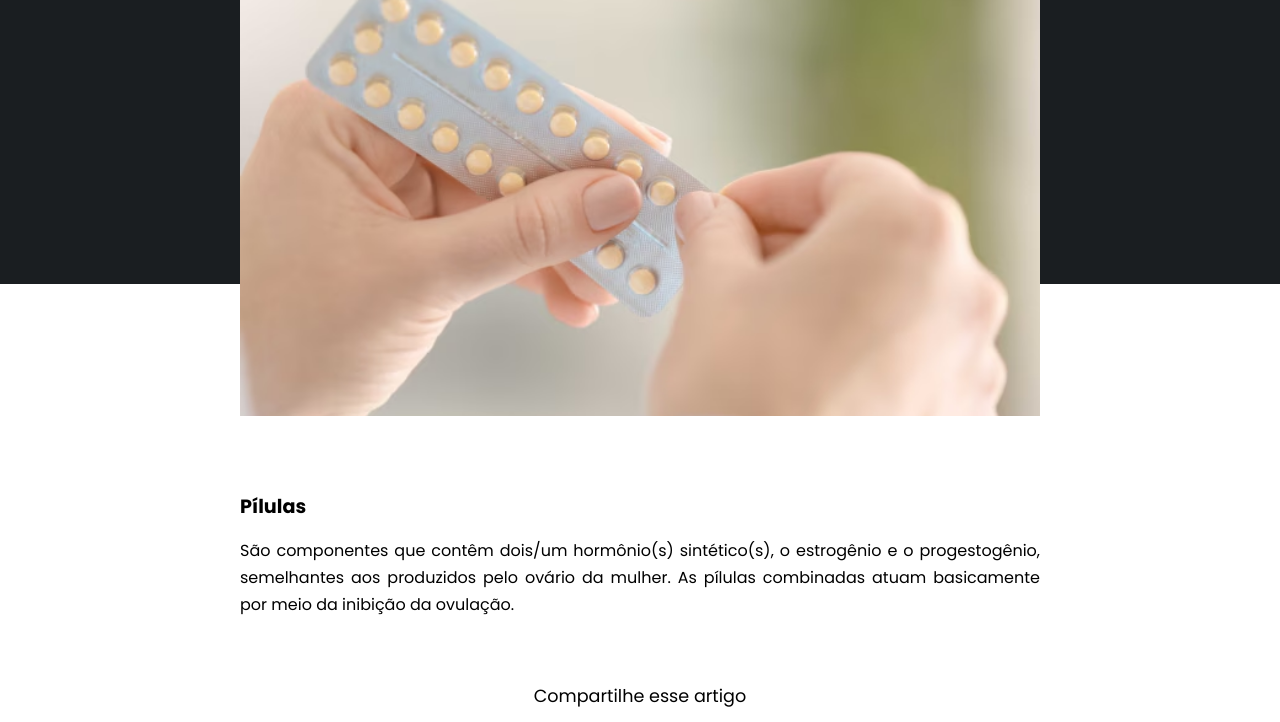
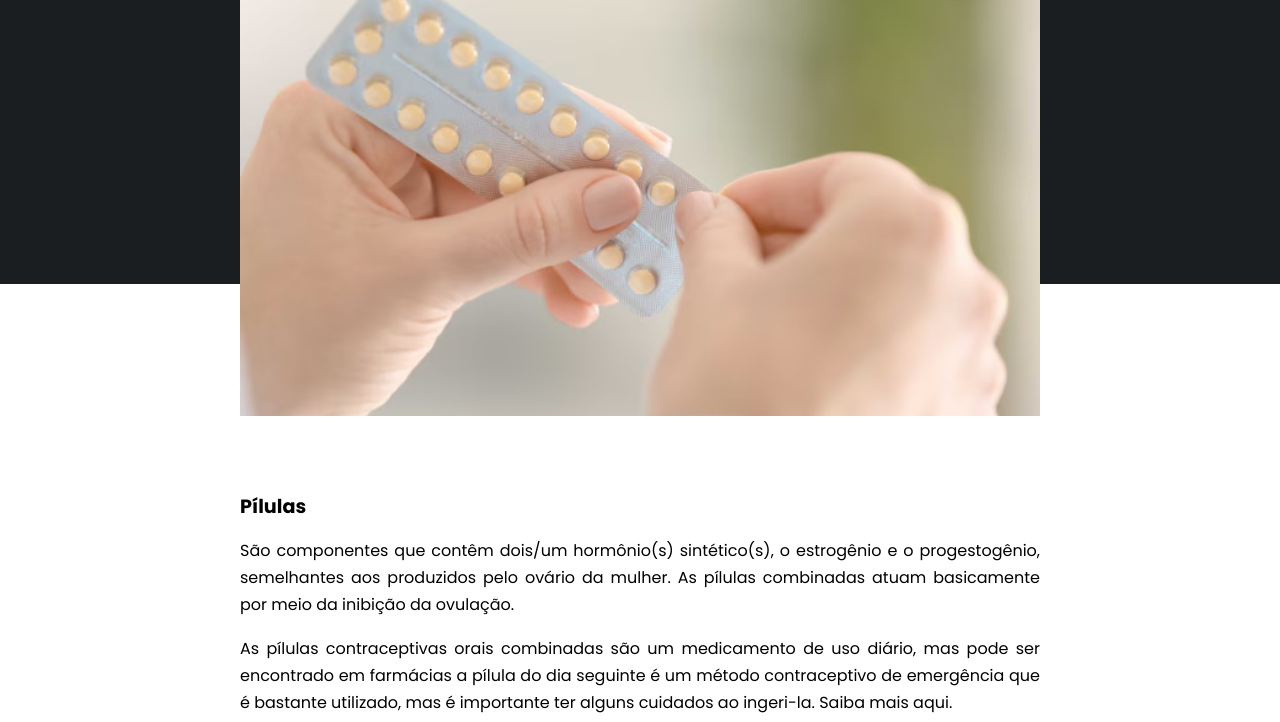
Before and after one commit to tonhoantunes/blog_biologia, a plain HTML site: page post 9 pilula anticoncepcional.html in a window 1280 px wide. Shown: the part 216-938 px from the top of the page. Drawn offline with nearby package versions, Linux system fonts and the light colour scheme.

Commit message:
adicionando parágrafo

```diff
--- a/post 9 pilula anticoncepcional.html
+++ b/post 9 pilula anticoncepcional.html
@@ -38,7 +38,7 @@
     <section class="post-conteudo post-container">
         <h2 class="sub-titulo">Pílulas</h2>
         <p class="post-texto">São componentes que contêm dois/um hormônio(s) sintético(s), o estrogênio e o progestogênio, semelhantes aos produzidos pelo ovário da mulher. As pílulas combinadas atuam basicamente por meio da inibição da ovulação.</p>
-
+        <p class="post-texto">As pílulas contraceptivas orais combinadas são um medicamento de uso diário, mas pode ser encontrado em farmácias a pílula do dia seguinte  é um método contraceptivo de emergência que é bastante utilizado, mas é importante ter alguns cuidados ao ingeri-la. <a href="https://consultaremedios.com.br/saude-da-mulher/pilula-do-dia-seguinte/c">Saiba mais aqui</a>.</p>
     </section>
 
     <!--Compartilhamento-->
```
